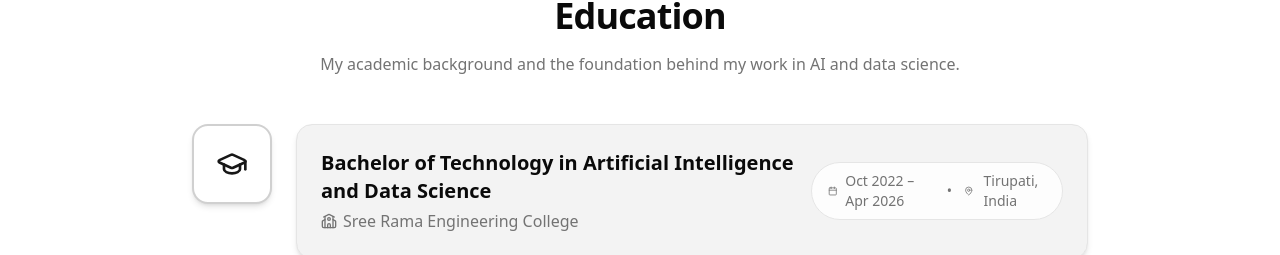
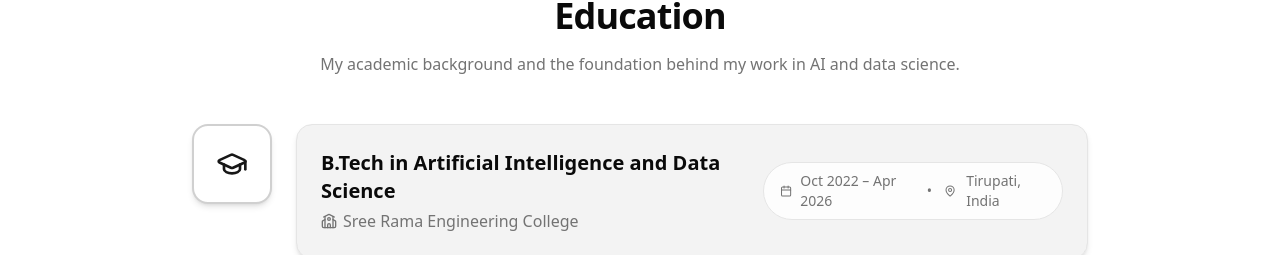
Before and after one commit to Llalithsaikumar/portfolio-LalithSaiKumar, a Next.js app: page / in a window 1280 px wide. Shown: the part 1746-2001 px from the top of the page. Built offline with nearby package versions, Linux system fonts and the light colour scheme.

Commit message:
fix: update degree wording for consistency in Education section

```diff
--- a/src/components/home/education.tsx
+++ b/src/components/home/education.tsx
@@ -13,7 +13,7 @@ import {
 const education = [
   {
     id: 1,
-    degree: "Bachelor of Technology in Artificial Intelligence and Data Science",
+    degree: "B.Tech in Artificial Intelligence and Data Science",
     institution: "Sree Rama Engineering College",
     location: "Tirupati, India",
     period: "Oct 2022 – Apr 2026",
```
